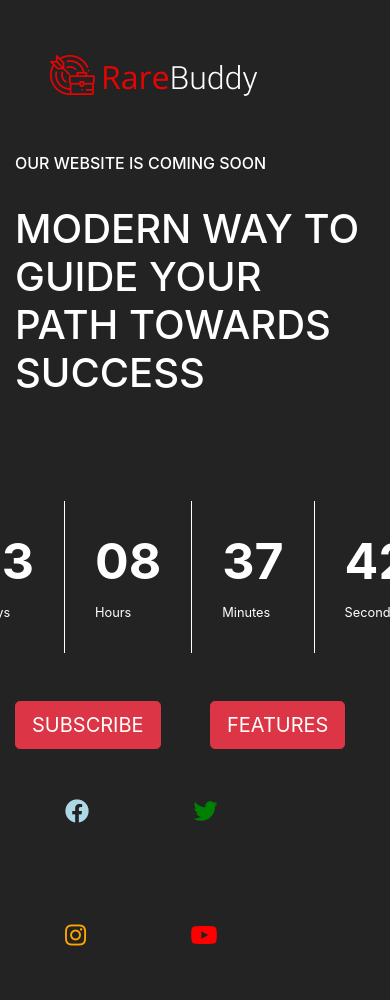
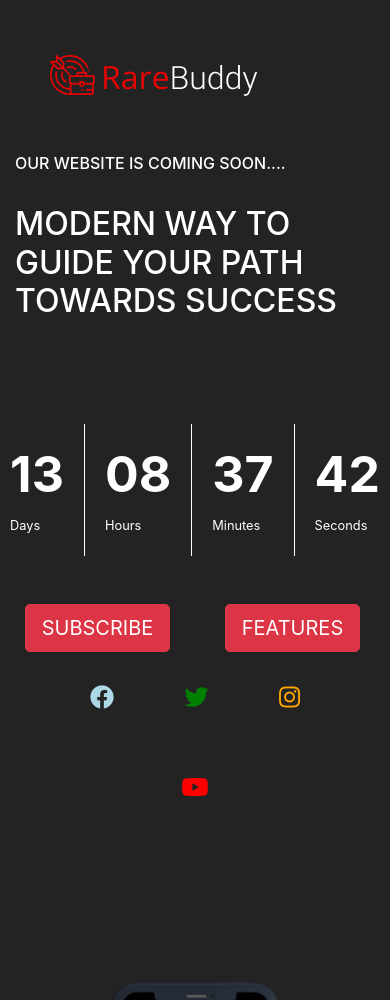
Before and after one commit to yahayakenny/Rare-buddy, a plain HTML site: page index.html in a window 390 px wide. Shown: the top 1000 px of the page. Drawn offline with nearby package versions, Linux system fonts and the light colour scheme.

Commit message:
adjusted responsiveness

```diff
--- a/index.html
+++ b/index.html
@@ -25,8 +25,8 @@
       <div class="container-fluid container">
           <div class="row">
               <div class = "col-xs-12 col-sm-12 col-md-6 col-lg-6">
-                  <h6>OUR WEBSITE IS COMING SOON</h6><br>
-                  <h1>MODERN WAY TO GUIDE YOUR PATH TOWARDS SUCCESS</h3><br><br><br><br>
+                  <h6>OUR WEBSITE IS COMING SOON....</h6><br>
+                  <h2>MODERN WAY TO GUIDE YOUR PATH TOWARDS SUCCESS</h3><br><br><br><br>
                   <div class='countdown container'>
                       <div class='timer'>
                         <h1 id='days'>00</h1>
@@ -50,7 +50,7 @@
                      </div>
                   </div><br><br>
 
-                  <div class="row">
+                  <div class="row text-center">
                     <div class="col-6">
                       <a class="btn btn-danger btn-lg" href="#" role="button">SUBSCRIBE</a>
                     </div>
@@ -61,7 +61,7 @@
 
                 <div class="row">
                     <div class="col-12 ">
-                        <div class = "socials">
+                        <div class = "socials text-center">
                             <i class="fab fa-facebook" style = "color: lightblue"></i>
                             <i class="fab fa-twitter" style = "color: green"></i>
                             <i class="fab fa-instagram" style = "color: orange"></i>
--- a/style.css
+++ b/style.css
@@ -17,17 +17,22 @@ body {
 
 }
 .logo img{
-    width: 100%;
+    width: 90%;
 }
 
 .fab {
-    padding: 50px !important;
+    padding: 33px !important;
     font-size: 24px;
 }
 
 @media (max-width: 767px){
     .logo {
         margin-top: 150px;
+    }
+    .logo img{
+        width: 90%;
+        margin: 0 auto;
+        display: block;
     }
 
     .countdown {
@@ -52,7 +57,7 @@ body {
 }
 
 .timer {
-    padding: 30px;
+    padding: 20px;
 
 
 }
@@ -65,7 +70,7 @@ body {
     font-size: 50px ;
 }
 .timers {
-    padding: 30px;
+    padding: 20px;
 
 
 }
```
